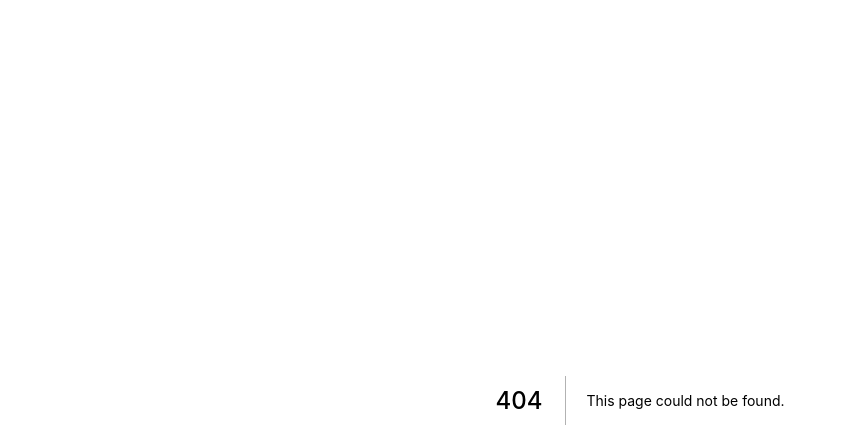
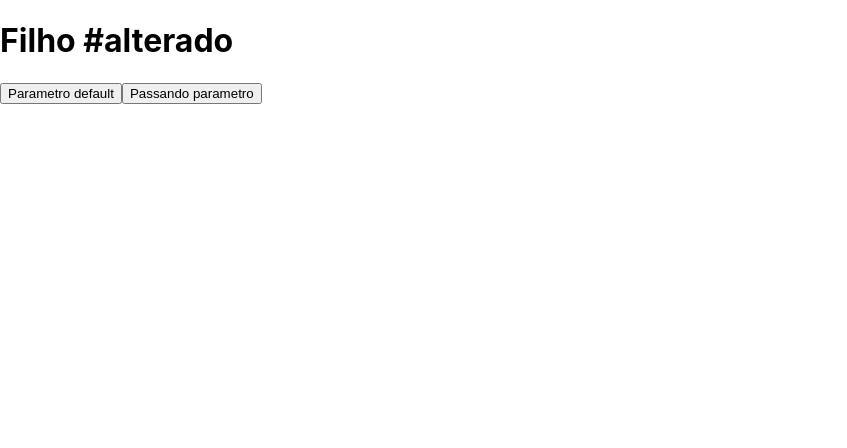
Before and after one commit to wesleysan7os/revisao-react, a Next.js app: page /comunicacao/indireta1 in a window 1280 px wide. Before the commit this address had no page. Shown: the top 448 px of the page, without its empty margins (0-847 px from the left). Built offline with nearby package versions, Linux system fonts and the light colour scheme.

Commit message:
indirectly communication between parent component and child

```diff
--- /dev/null
+++ b/components/indireta1/Filho.jsx
@@ -0,0 +1,11 @@
+export default function Filho(props) {
+  return (
+    <div>
+      <h1>Filho #alterado</h1>
+      <button onClick={props.funcao}>Parametro default</button>
+      <button onClick={() => props.funcao("cupcakes and milkshakes")}>
+        Passando parametro
+      </button>
+    </div>
+  );
+}
--- /dev/null
+++ b/components/indireta1/Pai.jsx
@@ -0,0 +1,13 @@
+import Filho from "./Filho";
+
+export default function Pai(props) {
+  function falarComigo(param) {
+    console.log(param);
+  }
+
+  return (
+    <div>
+      <Filho funcao={falarComigo} />
+    </div>
+  );
+}
--- /dev/null
+++ b/pages/comunicacao/indireta1.jsx
@@ -0,0 +1,9 @@
+import Pai from "../../components/indireta1/Pai";
+
+export default function indireta1() {
+  return (
+    <div>
+      <Pai></Pai>
+    </div>
+  );
+}
```
